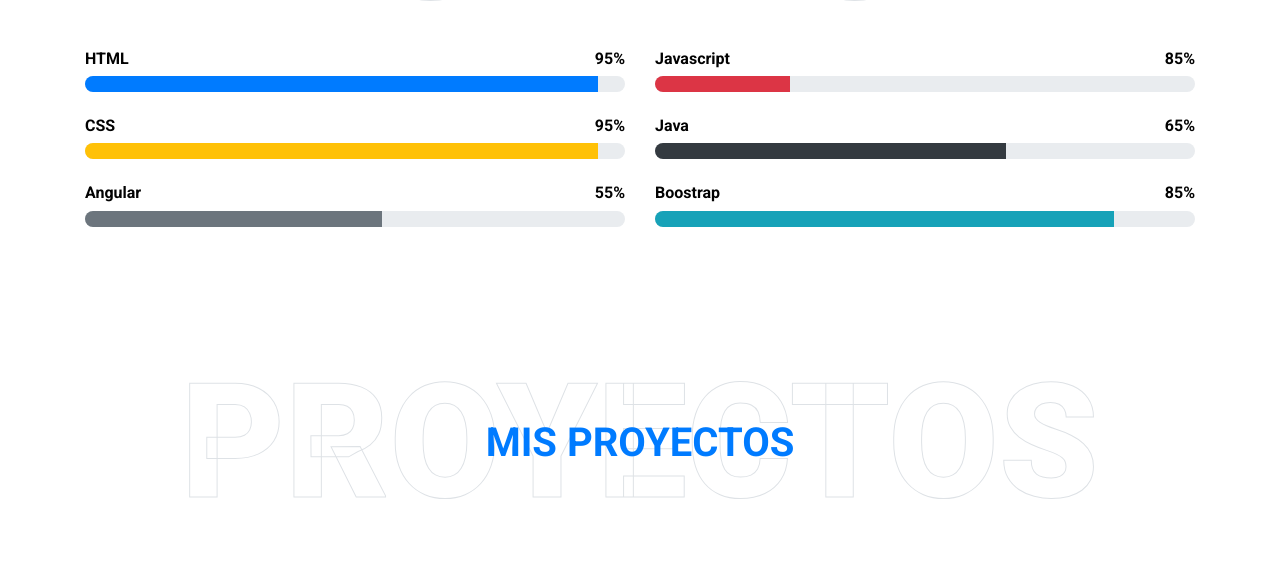
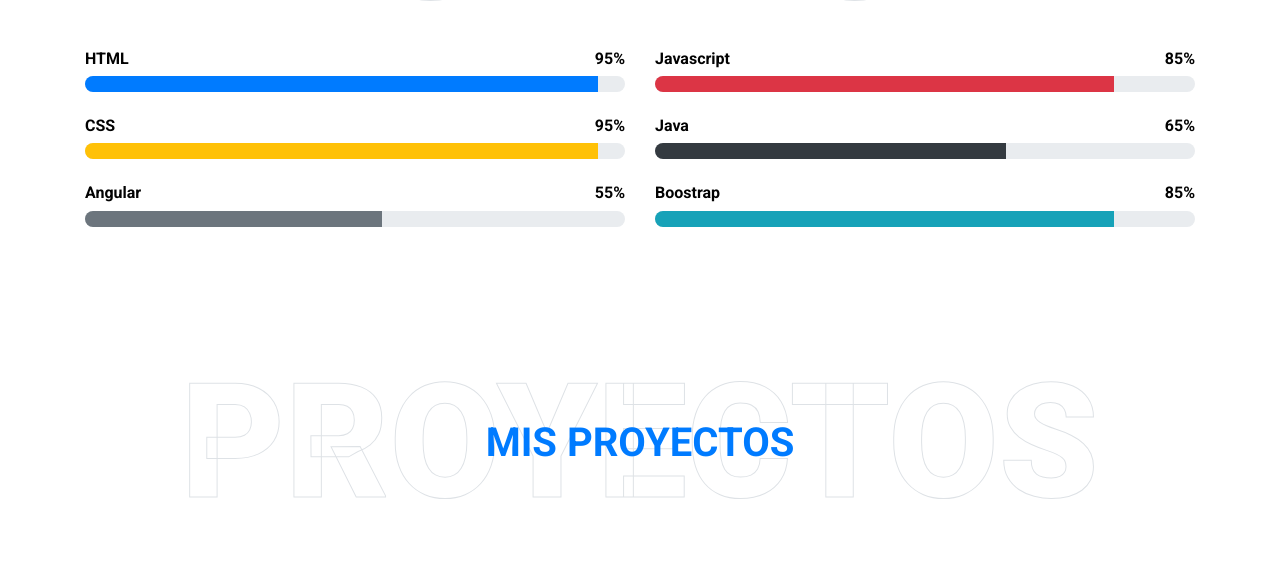
Before and after one commit to EverythingWillBeCode/Portfolio-Maquetado-, a plain HTML site: page index.html in a window 1280 px wide. Shown: the part 2444-3014 px from the top of the page. Drawn offline with nearby package versions, Linux system fonts and the light colour scheme; a web font is replaced by a local one.

Commit message:
chage w-25

```diff
--- a/index.html
+++ b/index.html
@@ -257,7 +257,7 @@ integrity="sha384-gH2yIJqKdNHPEq0n4Mqa/HGKIhSkIHeL5AyhkYV8i59U5AR6csBvApHHNl/vI1
                         <h6 class="font-weight-bold">85%</h6>
                     </div>
                     <div class="progress">
-                        <div class="progress-bar w-25 bg-danger" role="progressbar" style="width: 85%" aria-valuemin="0" aria-valuemax="100"></div>
+                        <div class="progress-bar bg-danger" role="progressbar" style="width: 85%" aria-valuemin="0" aria-valuemax="100"></div>
                     </div>
                 </div>
                 <div class="skill mb-4">
```
